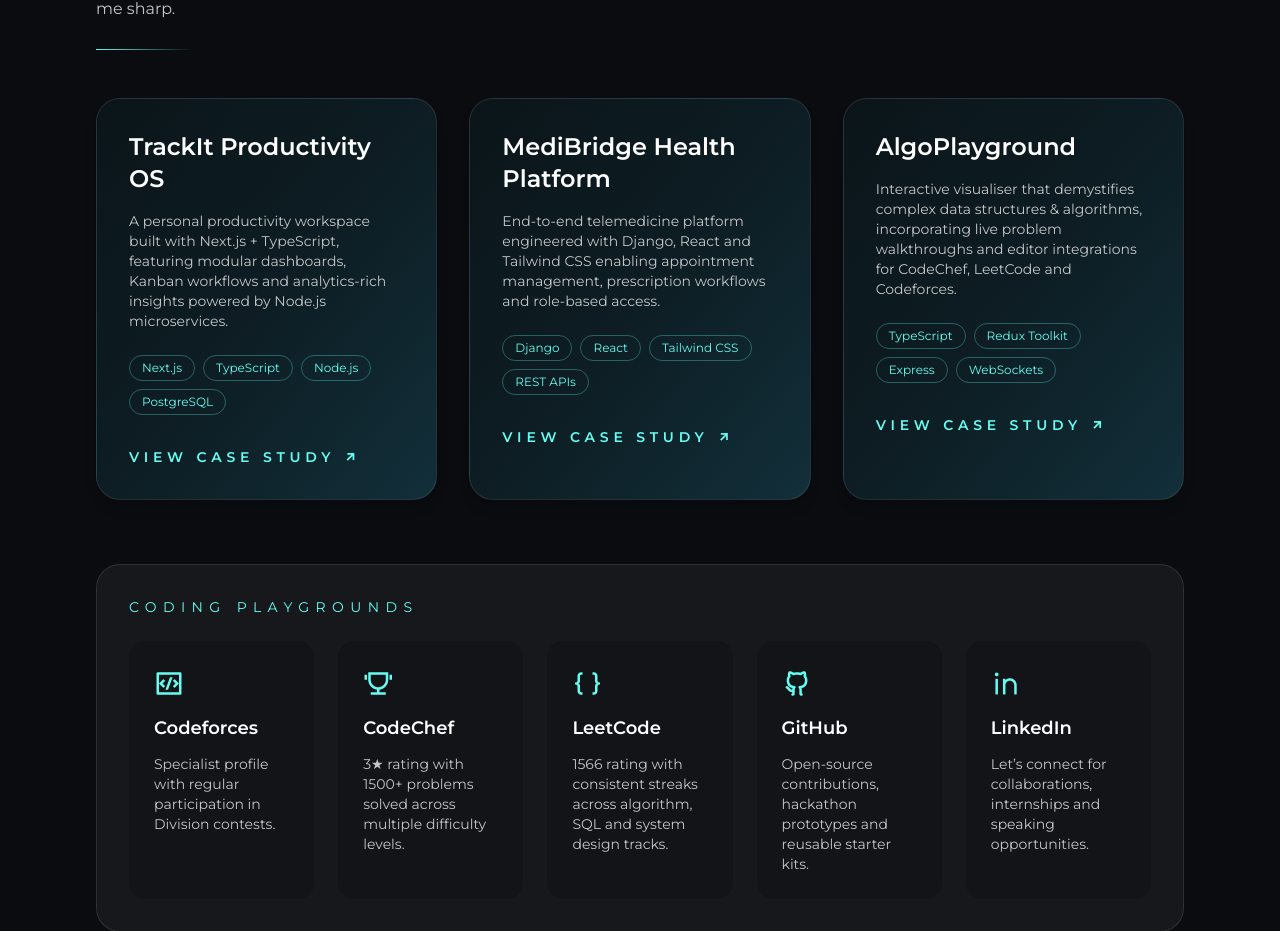
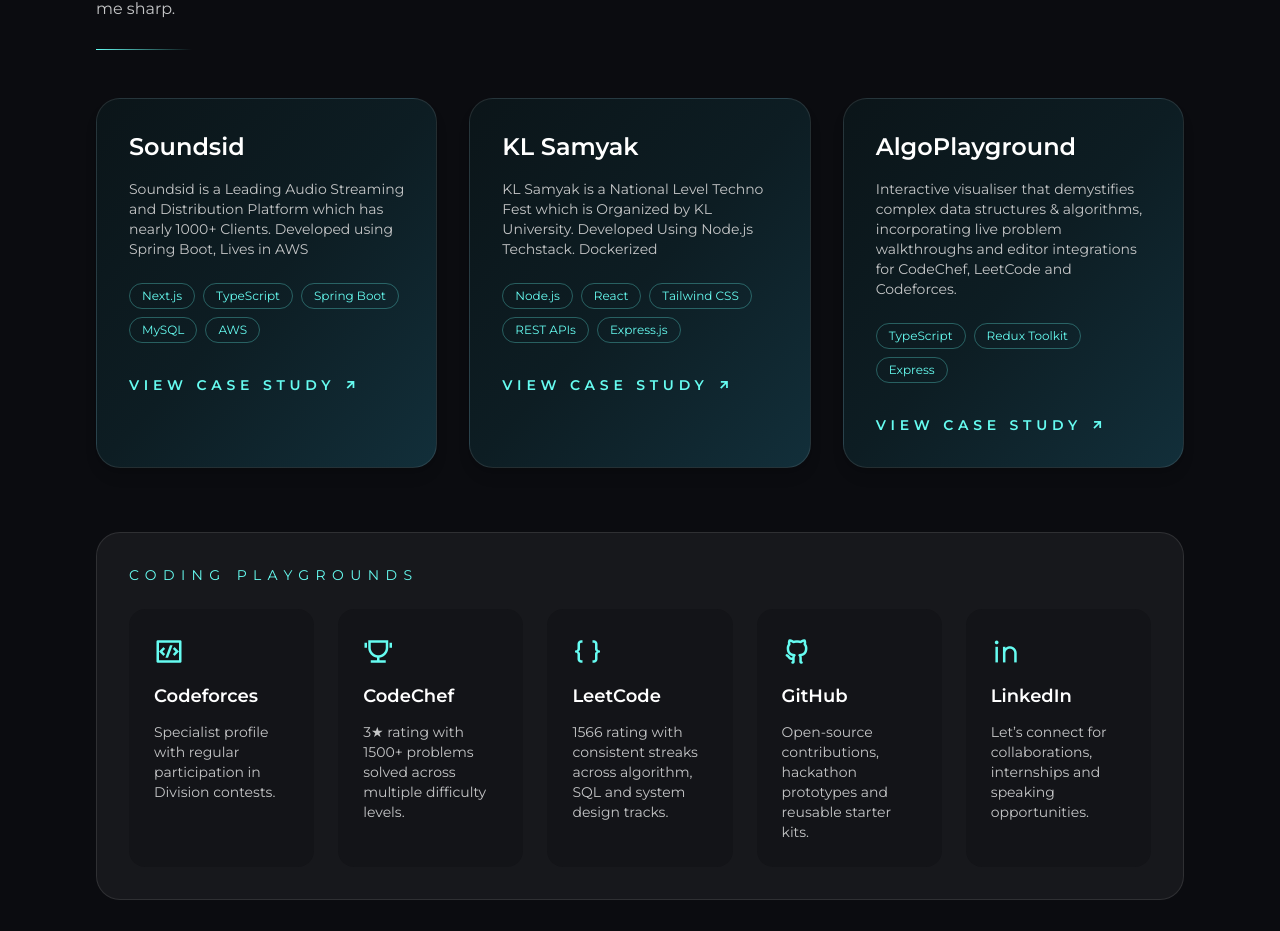
Before and after one commit to trinayreddy4/Portfolio, a React (Vite) app: page / in a window 1280 px wide. Shown: the part 3815-4746 px from the top of the page. Built offline with nearby package versions, Linux system fonts and the light colour scheme.

Commit message:
Update CodingProfiles.jsx

```diff
--- a/src/pages/Home/CodingProfiles.jsx
+++ b/src/pages/Home/CodingProfiles.jsx
@@ -3,24 +3,23 @@
 
 const projects = [
   {
-    title: 'TrackIt Productivity OS',
+    title: 'Soundsid',
     description:
-      'A personal productivity workspace built with Next.js + TypeScript, featuring modular dashboards, Kanban workflows and analytics-rich insights powered by Node.js microservices.',
-    tech: ['Next.js', 'TypeScript', 'Node.js', 'PostgreSQL'],
-    link: 'https://github.com/trinayreddy4',
+      'Soundsid is a Leading Audio Streaming and Distribution Platform which has nearly 1000+ Clients. Developed using Spring Boot, Lives in AWS',
+    tech: ['Next.js', 'TypeScript', 'Spring Boot', 'MySQL','AWS'],
+    link: 'https://www.soundsid.com',
   },
   {
-    title: 'MediBridge Health Platform',
-    description:
-      'End-to-end telemedicine platform engineered with Django, React and Tailwind CSS enabling appointment management, prescription workflows and role-based access.',
-    tech: ['Django', 'React', 'Tailwind CSS', 'REST APIs'],
+    title: 'KL Samyak',
+    description:'KL Samyak is a National Level Techno Fest which is Organized by KL University. Developed Using Node.js Techstack. Dockerized',
+    tech: ['Node.js', 'React', 'Tailwind CSS', 'REST APIs','Express.js'],
     link: 'https://github.com/trinayreddy4',
   },
   {
     title: 'AlgoPlayground',
     description:
       'Interactive visualiser that demystifies complex data structures & algorithms, incorporating live problem walkthroughs and editor integrations for CodeChef, LeetCode and Codeforces.',
-    tech: ['TypeScript', 'Redux Toolkit', 'Express', 'WebSockets'],
+    tech: ['TypeScript', 'Redux Toolkit', 'Express'],
     link: 'https://github.com/trinayreddy4',
   },
 ]
```
